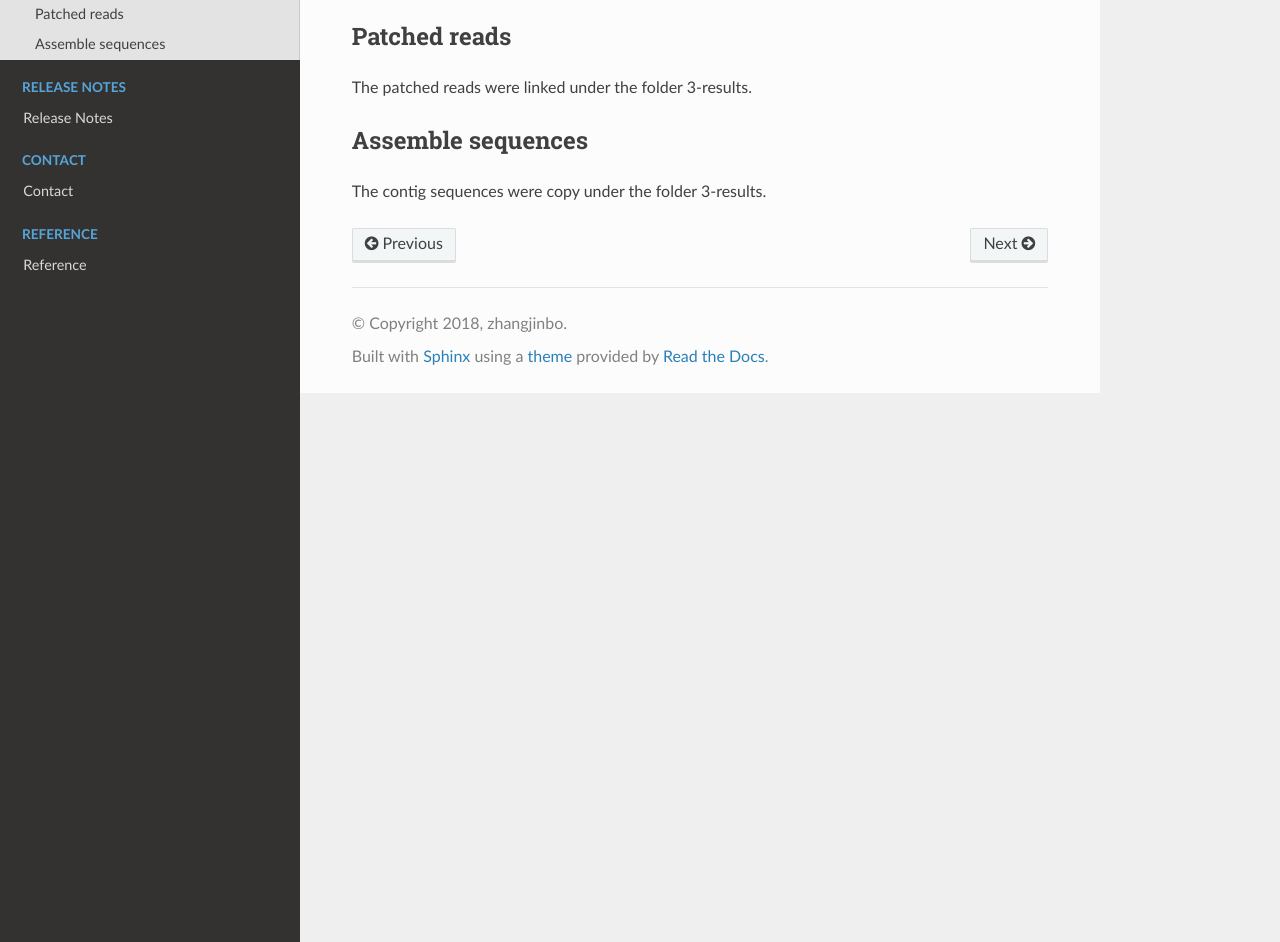
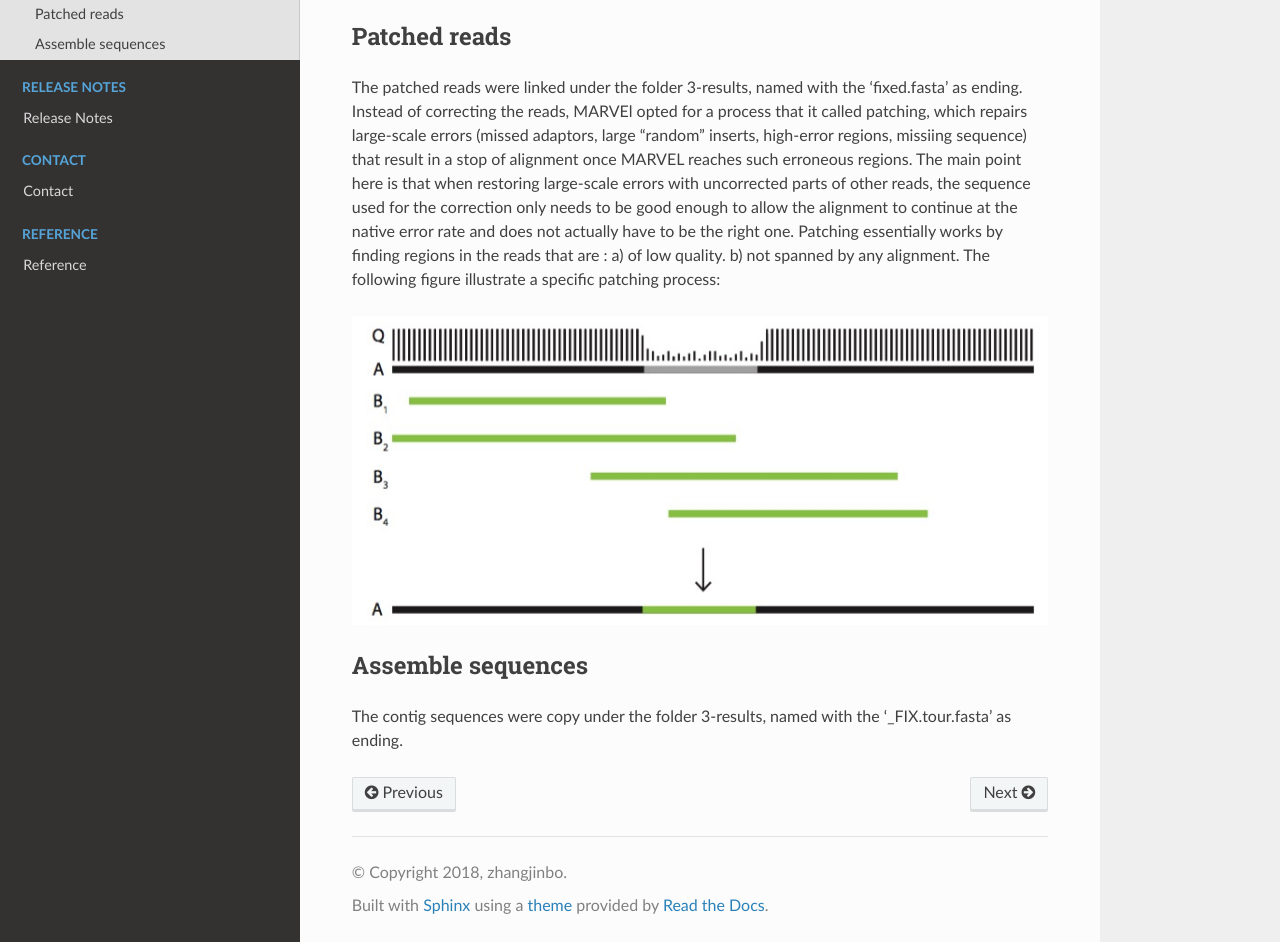
Before and after one commit to bitcometz/run_marvel, a Sphinx documentation site: the page built from source/results.rst, in a window 1280 px wide and 1358 px high, cut to the strip 416-1358 px from the top of the window. Built offline with Sphinx 7.4.7 and the Read the Docs theme 2.0.0, drawn with Linux system fonts in a browser that asks for light colours.

Commit message:
Add files via upload

```diff
--- a/source/results.rst
+++ b/source/results.rst
@@ -16,10 +16,14 @@ Their introduction is as following tables(same as the table in **Storage** secti
 Patched reads
 --------------------------------------------------------------------------------
 
-The patched reads were linked under the folder 3-results.
+The patched reads were linked under the folder 3-results, named with the 'fixed.fasta' as ending. Instead of correcting the reads, MARVEl opted for a process that it called patching, which repairs large-scale errors (missed adaptors, large "random" inserts, high-error regions, missiing sequence) that result in a stop of alignment once MARVEL reaches such erroneous regions. The main point here is that when restoring large-scale errors with uncorrected parts of other reads, the sequence used for the correction only needs to be good enough to allow the alignment to continue at the native error rate and does not actually have to be the right one. Patching essentially works by finding regions in the reads that are : a) of low quality. b) not spanned by any alignment. The following figure illustrate a specific patching process:
+
+
+.. image:: images/patch.png
+
 
 
 Assemble sequences
 --------------------------------------------------------------------------------
 
-The contig sequences were copy under the folder 3-results.
+The contig sequences were copy under the folder 3-results, named with the '_FIX.tour.fasta' as ending.
```
Also changed, not shown: source/images/patch.png (added).
